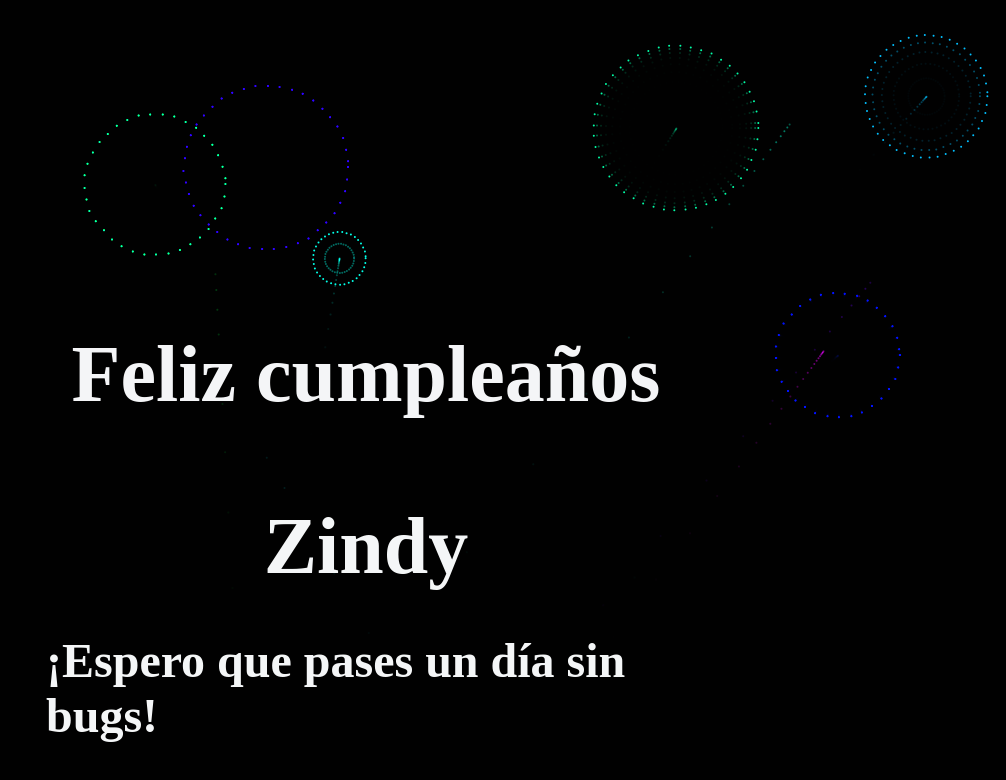
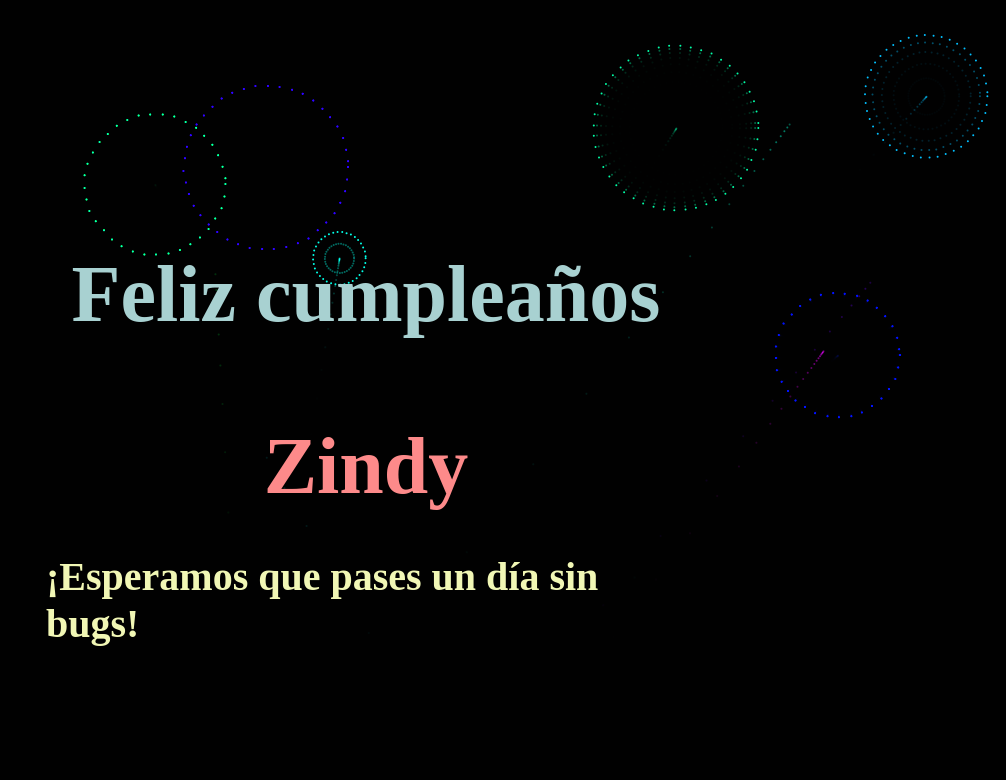
Before and after one commit to IsabelGuMo/Birthday, a plain HTML site: page index.html in a window 1280 px wide. Shown: the whole page, without its empty margins (274-1280 px from the left). Drawn offline with Linux system fonts and the light colour scheme; animation ran at ten frames a second.

Commit message:
Add color palete

```diff
--- a/index.html
+++ b/index.html
@@ -10,7 +10,7 @@
 <body>
     <h1>Feliz cumpleaños</h1>
     <h2>Zindy</h2>
-    <p>¡Espero que pases un día sin bugs!</p>
+    <p>¡Esperamos que pases un día sin bugs!</p>
 <canvas id="birthday"></canvas>
 </body>
 <script src="./index.js"></script>
--- a/styles.css
+++ b/styles.css
@@ -6,22 +6,23 @@ body {
   canvas{display:block}
   h1 {
     position: absolute;
-    top: 40%;
+    top: 30%;
     left: 50%;
     transform: translate(-50%, -50%);
-    color: #F4F5F7;
+    color: #A8D1D1;
     font-family: "Impact,Charcoal,sans-serif";
     font-size: 5em;
     font-weight: 800;
     -webkit-user-select: none;
     user-select: none;
   }
+
   h2 {
     position: absolute;
-    top: 60%;
+    top: 50%;
     left: 50%;
     transform: translate(-50%, -50%);
-    color: #F4F6F7;
+    color: #FD8A8A;
     font-family: "Impact,Charcoal,sans-serif";
     font-size: 5em;
     font-weight: 800;
@@ -31,12 +32,12 @@ body {
 
   p {
     position: absolute;
-    top: 80%;
+    top: 70%;
     left: 50%;
     transform: translate(-50%, -50%);
-    color: #F4F6F7;
+    color: #F1F7B5;
     font-family: "Impact,Charcoal,sans-serif";
-    font-size: 3em;
+    font-size: 2.5em;
     font-weight: 800;
     -webkit-user-select: none;
     user-select: none;
```
